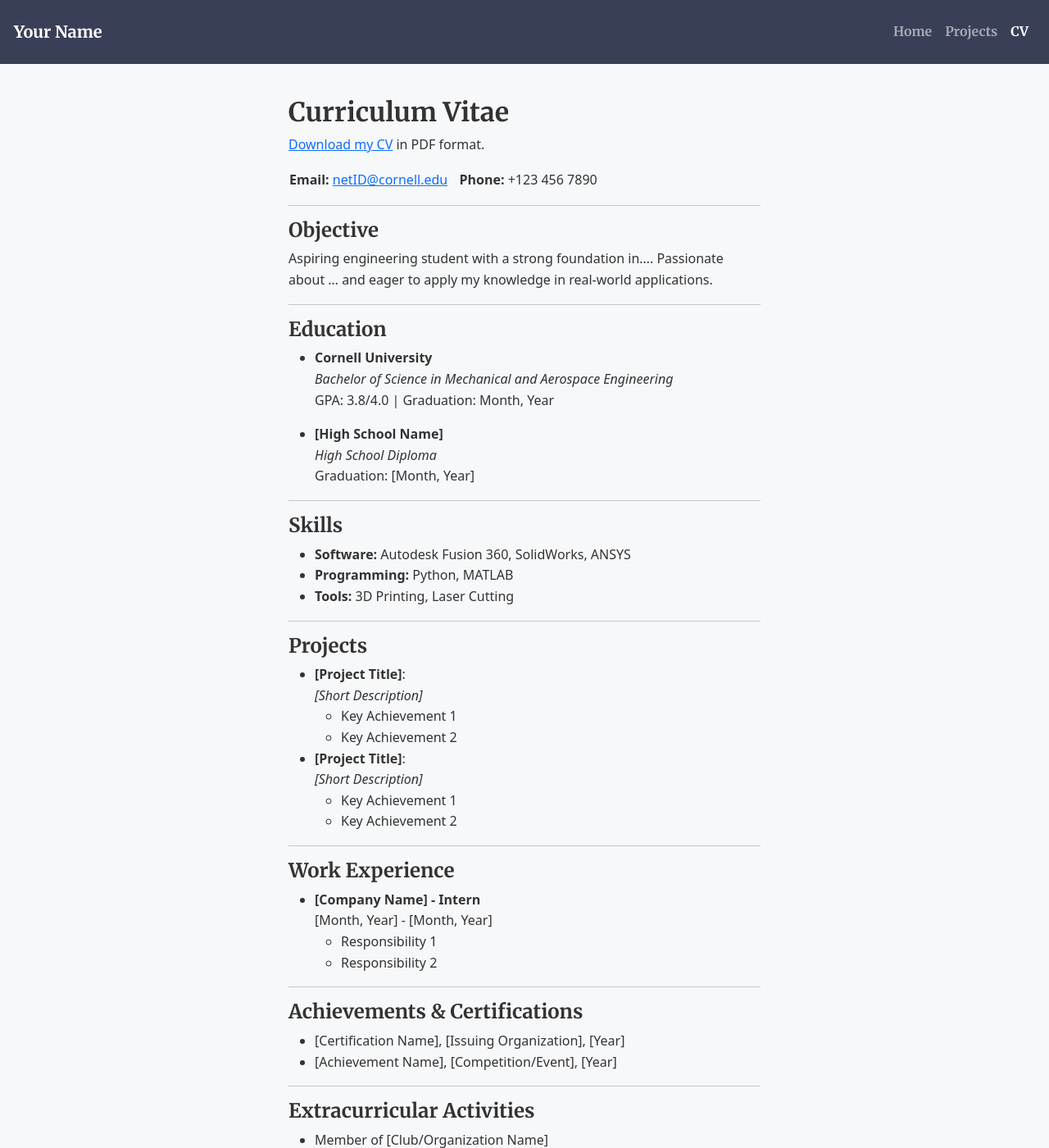
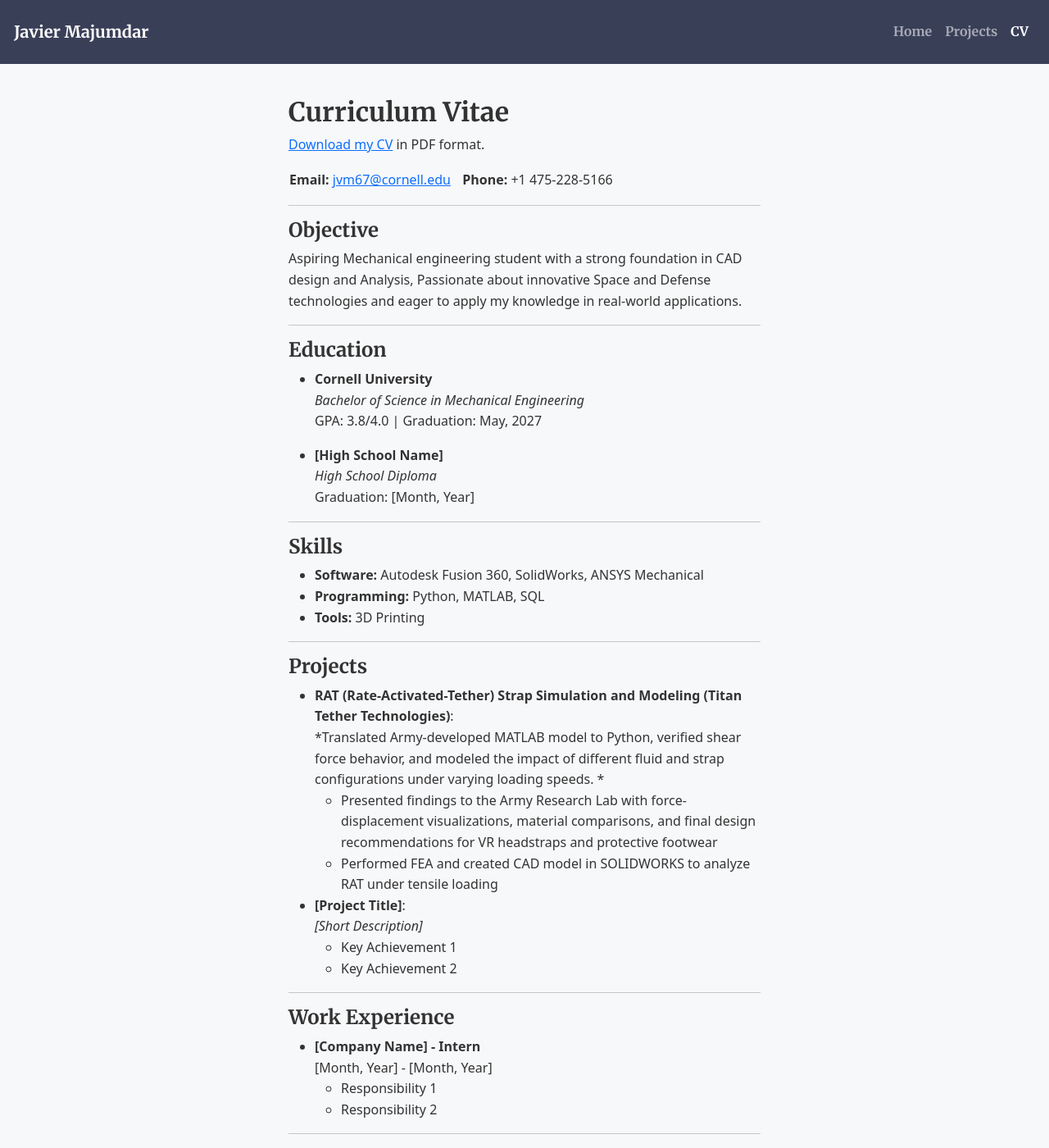
Before and after one commit to javiermajumdar/portfolio-fa25, a Jekyll site: the page built from _pages/cv.md, in a window 1280 px wide and 1400 px high. Shown: the whole window at 82% size. Built offline with Jekyll 4.4.1, drawn with Linux system fonts in a browser that asks for light colours; some of the changed text lies outside the part shown.

Commit message:
Cleaned up project formatting and fixed CV link

```diff
--- a/_config.yml
+++ b/_config.yml
@@ -8,12 +8,12 @@
 
 # Site Settings
 locale                   : "en-US"
-title                    : Your Name
+title                    : Javier Majumdar
 title_separator          : "-"
 subtitle                 : # site tagline that appears below site title in masthead
-name                     : Your Name
-description              : Your Name - Projects and CV
-baseurl                  : "" # Set this to your repo name
+name                     : Javier Majumdar
+description              : Javier Majumdar - Projects and CV
+baseurl                  : "/fall-2025-portfolio-javiermajumdar" # Set this to your repo name
 
 # Theme and Style
 theme: jekyll-theme-minimal
--- a/_pages/cv.md
+++ b/_pages/cv.md
@@ -1,26 +1,26 @@
 ---
 layout: default
-title: <Your Name> - Curriculum Vitae
+title: <Javier Majumdar> - Resume
 permalink: /cv/
 ---
 ## Curriculum Vitae
 
-[Download my CV]({{ "/assets/CV.pdf" | relative_url }}) in PDF format.
+[Download my CV]({{ "/assets/Javier-Majumdar-Resume.pdf" | relative_url }}) in PDF format.
 
 
-**Email:** [netID@cornell.edu](mailto:netID@cornell.edu) | | | **Phone:** +123 456 7890
+**Email:** [jvm67@cornell.edu](mailto:jvm67@cornell.edu) | | | **Phone:** +1 475-228-5166
 
 ---
 
 #### Objective
-Aspiring engineering student with a strong foundation in.... Passionate about ... and eager to apply my knowledge in real-world applications.
+Aspiring Mechanical engineering student with a strong foundation in CAD design and Analysis, Passionate about innovative Space and Defense technologies and eager to apply my knowledge in real-world applications.
 
 ---
 
 #### Education
 - **Cornell University**
-  *Bachelor of Science in Mechanical and Aerospace Engineering*
-  GPA: 3.8/4.0 | Graduation: Month, Year
+  *Bachelor of Science in Mechanical Engineering*
+  GPA: 3.8/4.0 | Graduation: May, 2027
 
 - **[High School Name]**
   *High School Diploma*
@@ -29,17 +29,17 @@ Aspiring engineering student with a strong foundation in.... Passionate about ..
 ---
 
 #### Skills
-- **Software:** Autodesk Fusion 360, SolidWorks, ANSYS
-- **Programming:** Python, MATLAB
-- **Tools:** 3D Printing, Laser Cutting
+- **Software:** Autodesk Fusion 360, SolidWorks, ANSYS Mechanical
+- **Programming:** Python, MATLAB, SQL
+- **Tools:** 3D Printing
 
 ---
 
 #### Projects
-- **[Project Title]**:
-  *[Short Description]*
-  - Key Achievement 1
-  - Key Achievement 2
+- **RAT (Rate-Activated-Tether) Strap Simulation and Modeling (Titan Tether Technologies)**:
+  *Translated Army-developed MATLAB model to Python, verified shear force behavior, and modeled the impact of different fluid and strap configurations under varying loading speeds. *
+  - Presented findings to the Army Research Lab with force-displacement visualizations, material comparisons, and final design recommendations for VR headstraps and protective footwear
+  - Performed FEA and created CAD model in SOLIDWORKS to analyze RAT under tensile loading
 
 - **[Project Title]**:
   *[Short Description]*
@@ -63,7 +63,7 @@ Aspiring engineering student with a strong foundation in.... Passionate about ..
 ---
 
 #### Extracurricular Activities
-- Member of [Club/Organization Name]
+- Member of ASME
 - Volunteer for [Event/Organization Name]
 
 ---
```
Also changed, not shown: _pages/projects.md (+1 -1 lines), index.md (+2 -4 lines), 1 other file.
